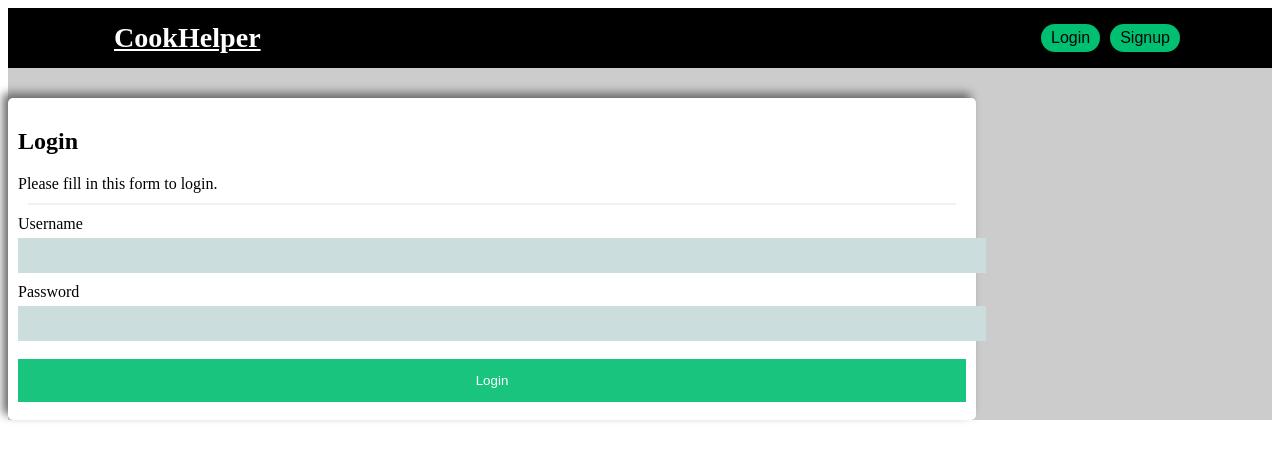
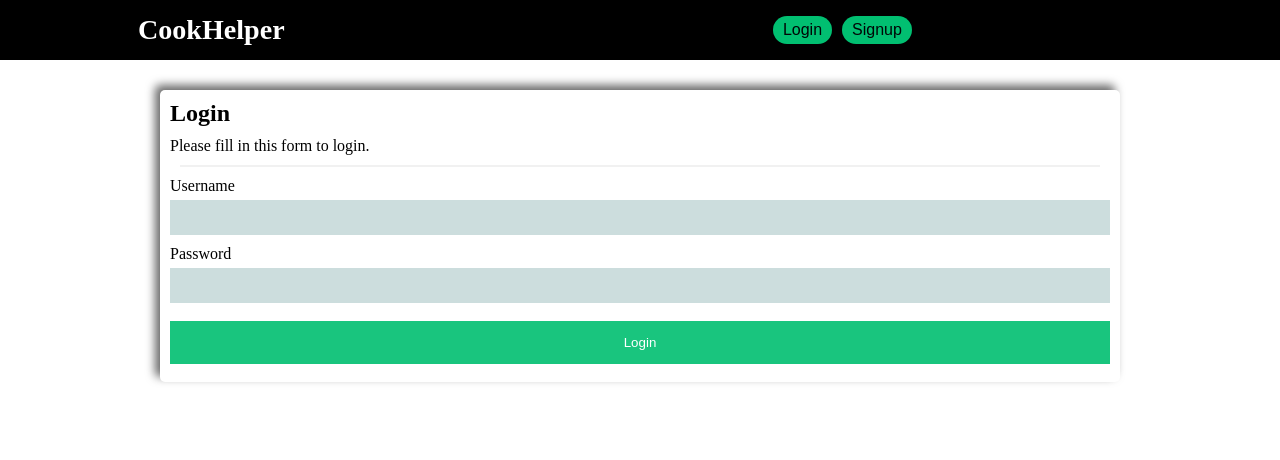
Before and after one commit to Borjaarmet/CookHelper-React-Frontend, a React (Create React App) app: page /login in a window 1280 px wide. Shown: the top 460 px of the page. Built offline with nearby package versions, Linux system fonts and the light colour scheme; no server answers.

Commit message:
add some style to favList

```diff
--- a/src/App.css
+++ b/src/App.css
@@ -1,7 +1,6 @@
-.container{
+*{
   margin: auto;
   padding: 0;
-  background: #ccc;
    -webkit-box-sizing: border-box;
    -moz-box-sizing: border-box;
    -o-box-sizing: border-box;
@@ -475,6 +474,9 @@ button:hover {
 .container-favList {
   margin: 50px;
 }
+.container-favList h1 {
+  margin-bottom: 30px;
+}
 
 .recipeBox-title {
   text-align: center;
--- a/src/pages/FavList.js
+++ b/src/pages/FavList.js
@@ -51,7 +51,7 @@ class FavList extends Component {
 
        {this.state === "loading" ? <p>Loading...</p> :
           <div  className="container-favList">
-            <p>You have {favouriteList.length} recipes!</p>
+            <h1>You have {favouriteList.length} recipes!</h1>
               <div className="recipe-box">
               {favouriteList.map((recipe) => {
                 return <div className="recipe-box-recipe" key={recipe._id}>
```
